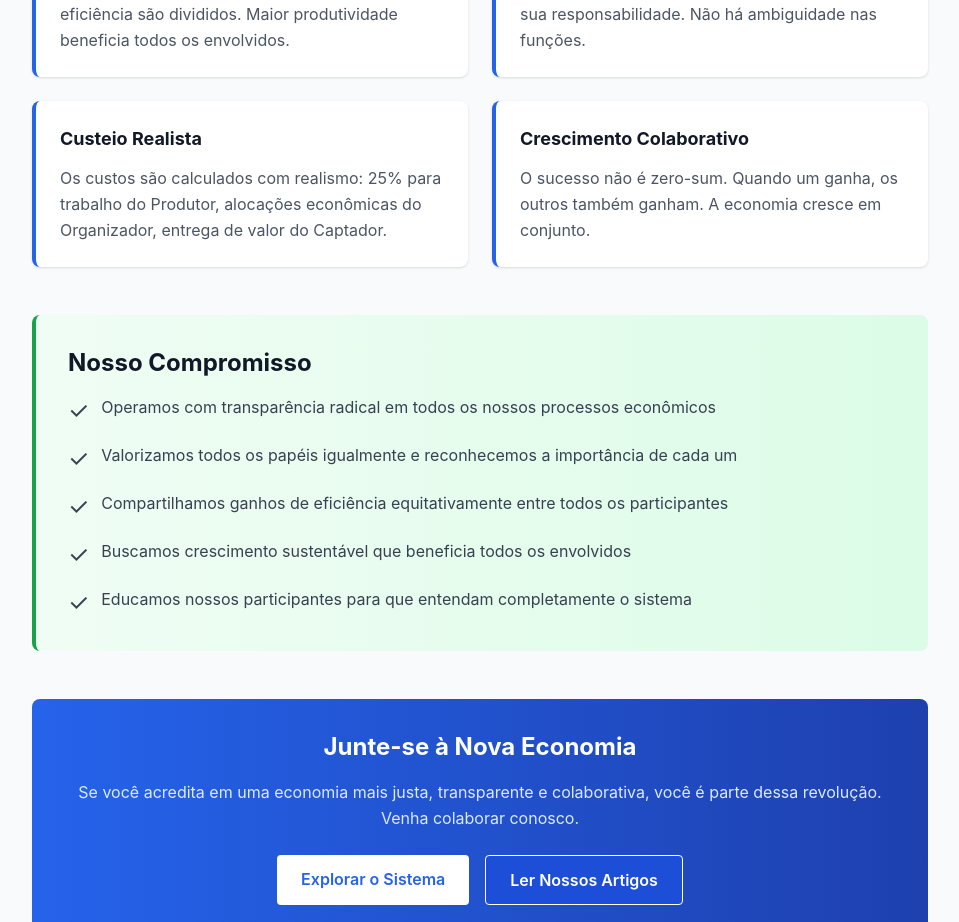
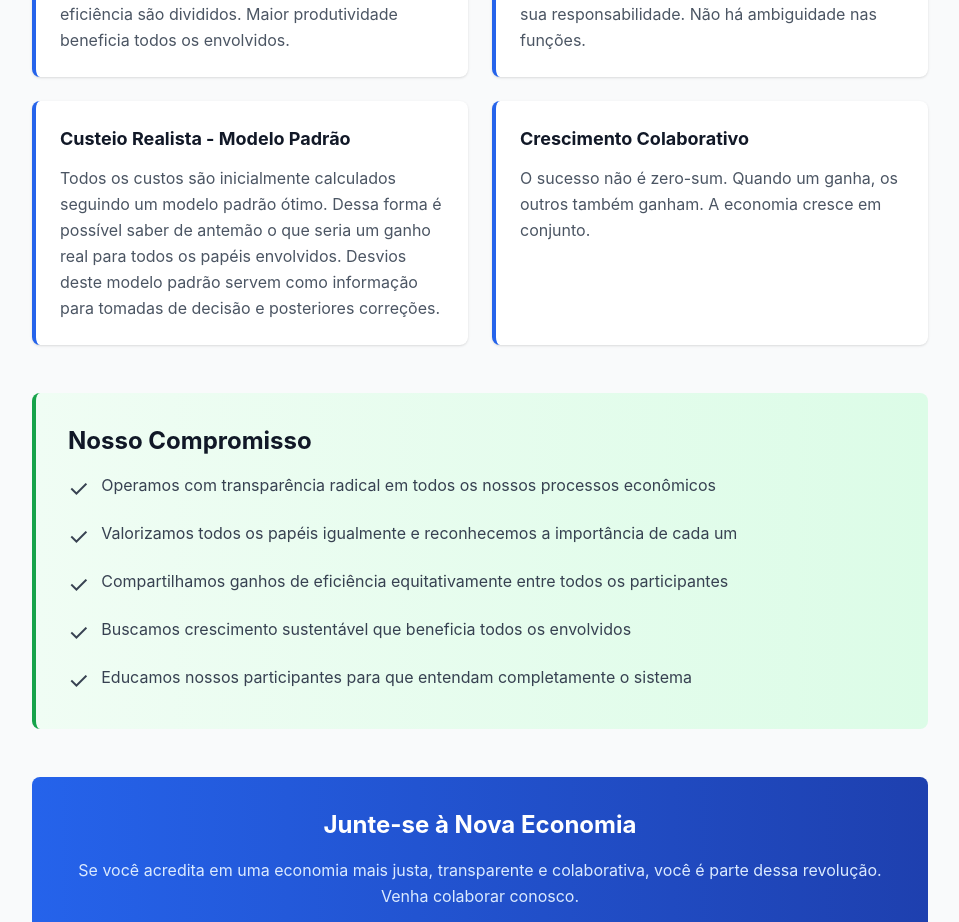
Before and after one commit to ehrigoni/site-economy, a Next.js app in the folder site-economy/: page /manifesto in a window 1280 px wide. Shown: the part 920-1842 px from the top of the page, without its empty margins (160-1119 px from the left). Built offline with nearby package versions, Linux system fonts and the light colour scheme.

Commit message:
refactor: atualizar princípio de Custeio Realista - Modelo Padrão

```diff
--- a/site-economy/src/app/manifesto/page.tsx
+++ b/site-economy/src/app/manifesto/page.tsx
@@ -17,8 +17,8 @@ export default function ManifestoPage() {
       description: 'Cada pessoa sabe exatamente qual é seu papel e sua responsabilidade. Não há ambiguidade nas funções.',
     },
     {
-      title: 'Custeio Realista',
-      description: 'Os custos são calculados com realismo: 25% para trabalho do Produtor, alocações econômicas do Organizador, entrega de valor do Captador.',
+      title: 'Custeio Realista - Modelo Padrão',
+      description: 'Todos os custos são inicialmente calculados seguindo um modelo padrão ótimo. Dessa forma é possível saber de antemão o que seria um ganho real para todos os papéis envolvidos. Desvios deste modelo padrão servem como informação para tomadas de decisão e posteriores correções.',
     },
     {
       title: 'Crescimento Colaborativo',
```
